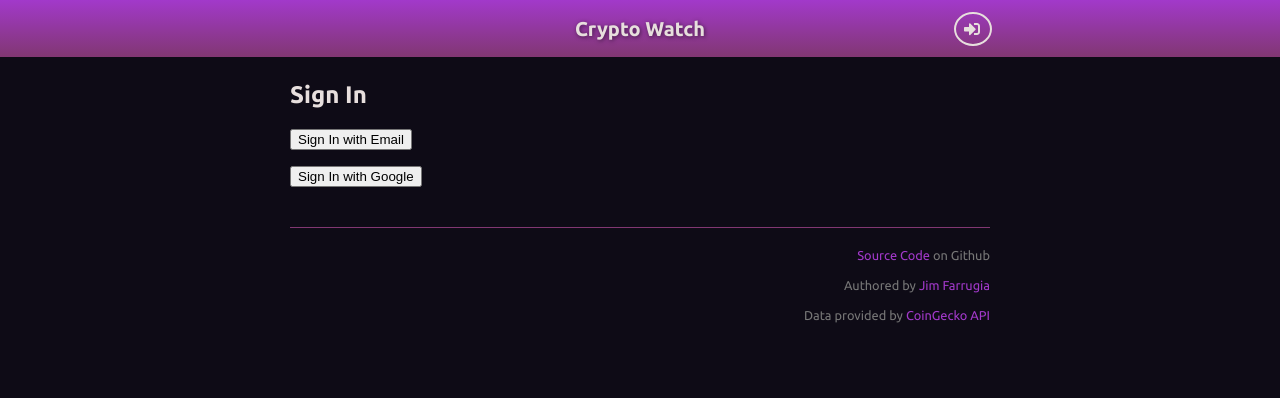
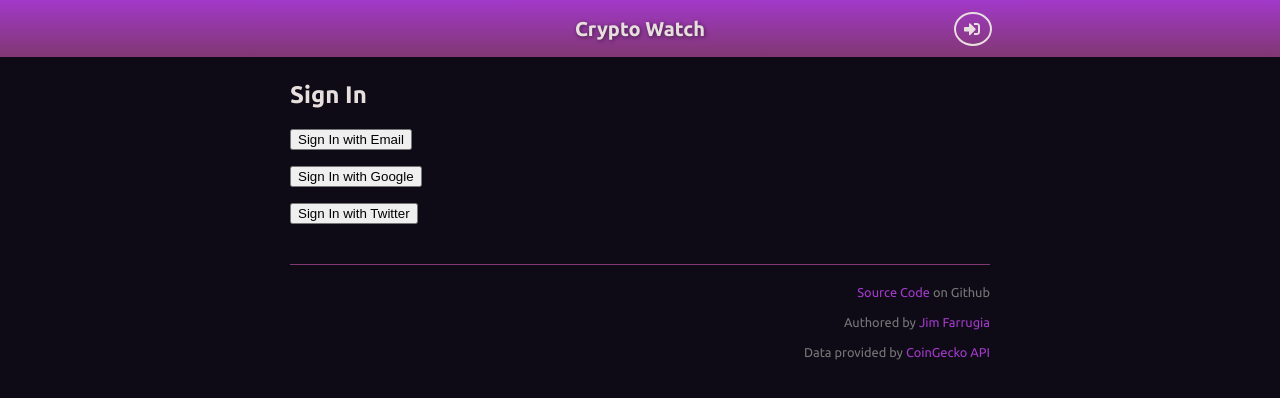
Before and after one commit to Jimfarrugia/crypto-watch, a React (Create React App) app: page /sign-in in a window 1280 px wide. Shown: the top 398 px of the page. Built offline with nearby package versions, Linux system fonts and the light colour scheme; no server answers.

Commit message:
Add 'Login with Twitter' feature

```diff
--- a/src/components/SignIn.jsx
+++ b/src/components/SignIn.jsx
@@ -5,7 +5,7 @@ import { useAuth } from "../contexts/AuthContext";
 const SignIn = () => {
   const emailRef = useRef();
   const passwordRef = useRef();
-  const { login, loginWithGoogle } = useAuth();
+  const { login, loginWithGoogle, loginWithTwitter } = useAuth();
   const [error, setError] = useState("");
   const [isLoading, setIsLoading] = useState(false);
   const [isOpen, setIsOpen] = useState(false);
@@ -34,6 +34,18 @@ const SignIn = () => {
     setIsLoading(true);
     try {
       await loginWithGoogle();
+      history.push("/");
+    } catch {
+      setError("Sign in failed. Please try again.");
+    }
+    setIsLoading(false);
+  };
+
+  const handleLoginWithTwitter = async () => {
+    setError("");
+    setIsLoading(true);
+    try {
+      await loginWithTwitter();
       history.push("/");
     } catch {
       setError("Sign in failed. Please try again.");
@@ -89,6 +101,15 @@ const SignIn = () => {
           Sign In with Google
         </button>
       </p>
+      <p>
+        <button
+          type="button"
+          disabled={isLoading}
+          onClick={handleLoginWithTwitter}
+        >
+          Sign In with Twitter
+        </button>
+      </p>
     </>
   );
 };
--- a/src/contexts/AuthContext.js
+++ b/src/contexts/AuthContext.js
@@ -4,6 +4,7 @@ import {
   onAuthStateChanged,
   signInWithPopup,
   GoogleAuthProvider,
+  TwitterAuthProvider,
   createUserWithEmailAndPassword,
   signInWithEmailAndPassword,
   sendPasswordResetEmail,
@@ -21,7 +22,11 @@ export const AuthProvider = ({ children }) => {
 
   const googleProvider = new GoogleAuthProvider();
 
+  const twitterProvider = new TwitterAuthProvider();
+
   const loginWithGoogle = () => signInWithPopup(auth, googleProvider);
+
+  const loginWithTwitter = () => signInWithPopup(auth, twitterProvider);
 
   const signup = (email, password) =>
     createUserWithEmailAndPassword(auth, email, password);
@@ -50,6 +55,7 @@ export const AuthProvider = ({ children }) => {
     login,
     logout,
     loginWithGoogle,
+    loginWithTwitter,
     resetPassword,
     updateUserEmail,
     updateUserPassword,
```
